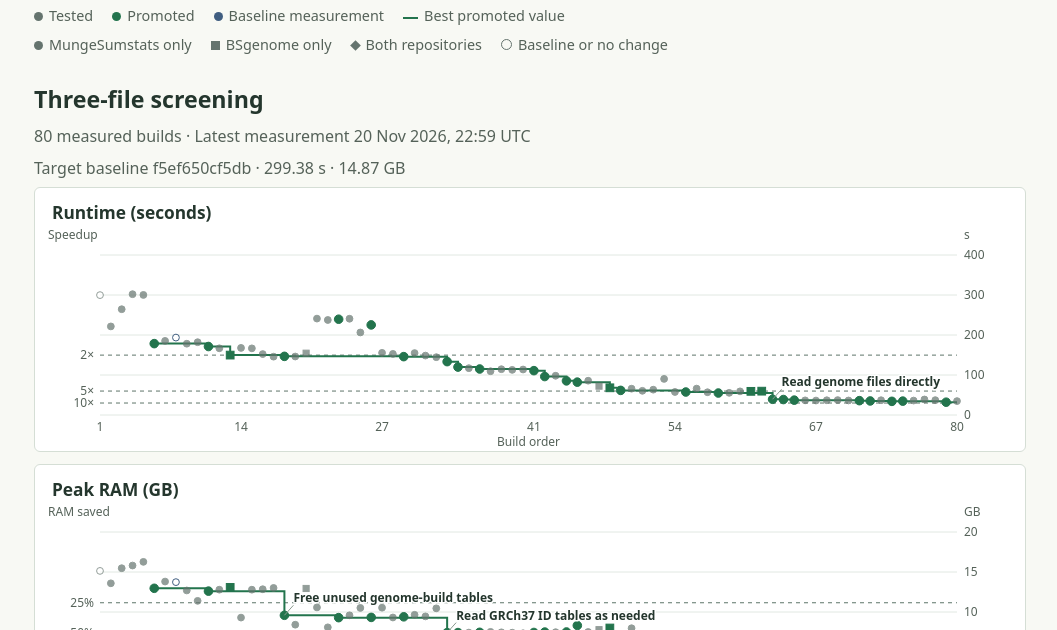
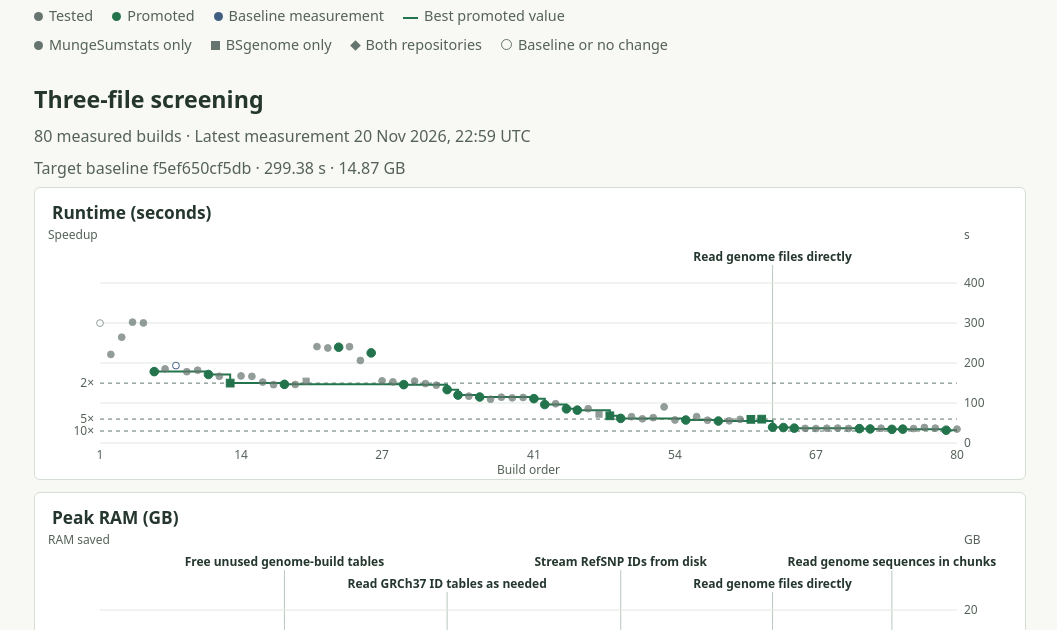
Before and after one commit to jaymoore-research/my-site, a plain HTML site: page mungesumstats/index.html in a window 1280 px wide. Shown: the part 170-800 px from the top of the page, without its empty margins (110-1167 px from the left). Drawn offline with Linux system fonts and the light colour scheme.

Commit message:
Place chart labels in non-overlapping rows at all widths

```diff
--- a/mungesumstats/index.html
+++ b/mungesumstats/index.html
@@ -31,20 +31,18 @@
     .legend .best::before { border-radius:0; width:15px; height:2px; vertical-align:middle; background:var(--kept); }
     .plot { background:white; border:1px solid var(--rule); border-radius:6px; margin:0 0 12px; padding:12px 12px 2px; }
     .plot h3 { margin:0 0 1px 5px; font-size:1.08rem; }
-    svg { width:100%; height:222px; display:block; overflow:visible; }
-    #holdout .plot svg { height:246px; }
+    svg { width:100%; height:calc(var(--plot-height,222px) + var(--annotation-height,0px)); display:block; overflow:visible; }
+    #holdout .plot svg { --plot-height:246px; }
     svg text { font:12px system-ui,sans-serif; fill:var(--muted); }
     svg .change-label { fill:var(--ink); font-weight:650; paint-order:stroke; stroke:white; stroke-width:3px; stroke-linejoin:round; pointer-events:none; }
-    .change-notes { display:none; margin:0 0 9px; padding-left:23px; color:var(--muted); font-size:.9rem; }
-    @media(max-width:650px) { .change-notes:not([hidden]) { display:block; } }
     svg .point { cursor:pointer; }
     svg .point:focus-visible .point-mark, svg .point.selected .point-mark { stroke:#132d21; stroke-width:2.2px; }
     svg .point:focus-visible { outline:none; }
     .detail { min-height:3.6rem; margin:9px 0; color:var(--ink); font-size:.94rem; }
     .methods { font-size:.92rem; border-top:1px solid var(--rule); padding-top:10px; }
-    @media(max-width:520px) { main { padding:23px 12px 34px; } .plot { padding:9px 5px 1px; } svg { height:197px; } #holdout .plot svg { height:217px; } }
+    @media(max-width:520px) { main { padding:23px 12px 34px; } .plot { padding:9px 5px 1px; } svg { --plot-height:197px; } #holdout .plot svg { --plot-height:217px; } }
   </style>
-  <script src="progress.js?v=clean-labels" defer></script>
+  <script src="progress.js?v=inline-labels" defer></script>
 </head>
 <body>
   <main>
@@ -72,12 +70,10 @@
       <section class="plot" aria-labelledby="screening-runtime-title">
         <h3 id="screening-runtime-title">Runtime (seconds)</h3>
         <svg data-runtime role="group" aria-labelledby="screening-runtime-title"></svg>
-        <ol class="change-notes" data-runtime-notes hidden></ol>
       </section>
       <section class="plot" aria-labelledby="screening-ram-title">
         <h3 id="screening-ram-title">Peak RAM (GB)</h3>
         <svg data-ram role="group" aria-labelledby="screening-ram-title"></svg>
-        <ol class="change-notes" data-ram-notes hidden></ol>
       </section>
       <p class="detail" data-detail aria-live="polite">Focus or hover over a mark for measurements.</p>
     </section>
@@ -94,12 +90,10 @@
       <section class="plot" aria-labelledby="holdout-runtime-title">
         <h3 id="holdout-runtime-title">Runtime (seconds)</h3>
         <svg data-runtime role="group" aria-labelledby="holdout-runtime-title"></svg>
-        <ol class="change-notes" data-runtime-notes hidden></ol>
       </section>
       <section class="plot" aria-labelledby="holdout-ram-title">
         <h3 id="holdout-ram-title">Peak RAM (GB)</h3>
         <svg data-ram role="group" aria-labelledby="holdout-ram-title"></svg>
-        <ol class="change-notes" data-ram-notes hidden></ol>
       </section>
       <p class="detail" data-detail aria-live="polite">Focus or hover over a mark for measurements.</p>
     </section>
--- a/mungesumstats/progress.js
+++ b/mungesumstats/progress.js
@@ -82,52 +82,90 @@ function actualValue(point, metric) {
   return point[metric] * (metric === "gib" ? 1.073741824 : 1);
 }
 
-function drawChanges(svg, notes, changes, left, right, top, bottom, compact) {
-  notes.replaceChildren();
-  notes.hidden = !compact || changes.length === 0;
-  const boxes = [];
-  changes.forEach(({x, y, description}, i) => {
-    if (compact) {
-      element(svg, "text", {x:x+5, y:y-6, class:"change-label"}, i+1);
-      const item = document.createElement("li");
-      item.textContent = description;
-      notes.append(item);
-      return;
+function layoutChanges(svg, changes, x, width) {
+  const guides = element(svg, "g", {class:"change-guides", "aria-hidden":"true", "pointer-events":"none"});
+  const captions = element(svg, "g", {class:"change-captions"});
+  const rows = [];
+  const padding = 6;
+  for (const change of changes) {
+    const label = element(captions, "text", {class:"change-label"});
+    const lines = [];
+    let line = "";
+    for (const word of change.description.split(" ")) {
+      label.textContent = line ? line + " " + word : word;
+      if (line && label.getComputedTextLength() > width - 2*padding) {
+        lines.push(line);
+        line = word;
+      } else {
+        line = label.textContent;
+      }
     }
-    const label = element(svg, "text", {class:"change-label"}, description);
-    const width = label.getComputedTextLength();
-    const preferredX = x + 9 + width <= right ? x + 9 : x - 9 - width;
-    const labelX = Math.max(left, Math.min(preferredX, right-width));
-    const preferredY = Math.max(top+11, Math.min(y-13, bottom-3));
-    const overlapping = boxes.filter(box => labelX+width+8 >= box.left && labelX <= box.right+8);
-    const candidates = [preferredY, top+11, bottom-3, ...overlapping.flatMap(box => [box.y-18, box.y+18])];
-    const labelY = candidates.sort((a,b) => Math.abs(a-preferredY) - Math.abs(b-preferredY)).find(line =>
-      line >= top+11 && line <= bottom-3 && overlapping.every(box => Math.abs(line-box.y) >= 17) &&
-      Math.abs(line-y) >= 11
-    ) ?? preferredY;
-    label.setAttribute("x", labelX);
-    label.setAttribute("y", labelY);
-    boxes.push({left:labelX, right:labelX+width, y:labelY});
-    const endX = Math.max(labelX, Math.min(x, labelX+width));
-    element(svg, "line", {x1:x, x2:endX, y1:y, y2:labelY+3, stroke:"#8b9b90", "pointer-events":"none"});
-  });
+    lines.push(line);
+    const labelWidth = Math.max(...lines.map(text => {
+      label.textContent = text;
+      return label.getComputedTextLength();
+    }));
+    label.textContent = "";
+    const pointX = x(change.index);
+    const left = Math.max(padding, Math.min(pointX-labelWidth/2, width-padding-labelWidth));
+    const right = left + labelWidth;
+    const entry = {...change, label, lines, left, right, pointX};
+    let row = rows.find(items => items.every(item => right+12 <= item.left || left >= item.right+12));
+    if (!row) {
+      row = [];
+      rows.push(row);
+    }
+    row.push(entry);
+  }
+  let rowY = 34;
+  const placed = [];
+  for (const row of rows) {
+    for (const {label, lines, left, right, pointX, value} of row) {
+      lines.forEach((text, i) => element(label, "tspan", {x:left, y:rowY+i*15}, text));
+      placed.push({value, pointX, x:Math.max(left, Math.min(pointX, right)), y:rowY+(lines.length-1)*15+4});
+    }
+    rowY += Math.max(...row.map(item => item.lines.length))*15 + 7;
+  }
+  return {
+    height:rows.length ? rowY-28 : 0,
+    connect(y) {
+      for (const guide of placed) {
+        element(guides, "line", {x1:guide.x, y1:guide.y, x2:guide.pointX, y2:y(guide.value), stroke:"#bac7bd"});
+      }
+    },
+  };
 }
 
-function draw(svg, notes, metric, unit, panel, select) {
+function draw(svg, metric, unit, panel, select) {
   const points = panel.points;
   const width = svg.clientWidth;
-  const height = svg.clientHeight;
-  const left = 53, right = width - 56, top = 28, bottom = height - 34;
+  const left = 53, right = width - 56;
   if (right <= left) return;
   svg.replaceChildren();
-  svg.setAttribute("viewBox", `0 0 ${width} ${height}`);
   const baseline = actualValue(panel.baseline, metric);
   const max = Math.max(baseline, ...points.map(point => actualValue(point, metric)));
   const step = 10 ** Math.floor(Math.log10(max / 4));
   const interval = [1, 2, 2.5, 5, 10].map(v => v * step).find(v => v >= max / 4);
   const limit = interval * Math.ceil(max / interval);
   const x = i => left + (points.length === 1 ? 0.5 : i / (points.length - 1)) * (right - left);
+  let best = Infinity;
+  const bestSteps = [], changes = [];
+  points.forEach((point, index) => {
+    if (point.status !== "kept" && !(index === 0 && point.status === "reference")) return;
+    const value = actualValue(point, metric);
+    if (value >= best) return;
+    const description = changeDescriptions[point.commitSha];
+    if (Number.isFinite(best) && 1-value/best >= .20 && description) changes.push({index, value, description});
+    bestSteps.push({index, value});
+    best = value;
+  });
+  const annotations = layoutChanges(svg, changes, x, width);
+  svg.style.setProperty("--annotation-height", annotations.height + "px");
+  const height = svg.clientHeight;
+  const top = 28 + annotations.height, bottom = height - 34;
+  svg.setAttribute("viewBox", `0 0 ${width} ${height}`);
   const y = value => bottom - value / limit * (bottom - top);
+  annotations.connect(y);
 
   element(svg, "text", {x:1, y:12}, metric === "seconds" ? "Speedup" : "RAM saved");
   element(svg, "text", {x:right+7, y:12}, unit);
@@ -152,18 +190,10 @@ function draw(svg, notes, metric, unit, panel, select) {
     element(svg, "text", {x:left-6, y:y(value)+4, "text-anchor":"end"}, label.replace(" less", ""));
   }
 
-  let path = "", best = Infinity;
-  const changes = [];
-  points.forEach((point, i) => {
-    if (point.status !== "kept" && !(i === 0 && point.status === "reference")) return;
-    const next = actualValue(point, metric);
-    if (next >= best) return;
-    const drop = 1 - next / best;
-    const description = changeDescriptions[point.commitSha];
-    if (Number.isFinite(best) && drop >= .20 && description) changes.push({x:x(i), y:y(next), description});
-    path += best === Infinity ? `M ${x(i)} ${y(next)}` : ` H ${x(i)} V ${y(next)}`;
-    best = next;
-  });
+  let path = "";
+  for (const {index, value} of bestSteps) {
+    path += path ? ` H ${x(index)} V ${y(value)}` : `M ${x(index)} ${y(value)}`;
+  }
   if (path) element(svg, "path", {d:path + ` H ${right}`, fill:"none", stroke:colours.kept, "stroke-width":2});
 
   points.forEach((point, i) => {
@@ -173,7 +203,6 @@ function draw(svg, notes, metric, unit, panel, select) {
     const label = `${point.commit}, ${numbers.format(amount)} ${unit}, ${relative}, ${statuses[point.status]}`;
     drawPoint(svg, x(i), y(amount), point, i, label, select);
   });
-  drawChanges(svg, notes, changes, left, right, top, bottom, width < 620);
 }
 
 function setup(section, panels, initial) {
@@ -186,8 +215,8 @@ function setup(section, panels, initial) {
   const baselineNote = section.querySelector("[data-baseline]");
   const detail = section.querySelector("[data-detail]");
   const charts = [
-    [section.querySelector("[data-runtime]"), section.querySelector("[data-runtime-notes]"), "seconds", "s"],
-    [section.querySelector("[data-ram]"), section.querySelector("[data-ram-notes]"), "gib", "GB"],
+    [section.querySelector("[data-runtime]"), "seconds", "s"],
+    [section.querySelector("[data-ram]"), "gib", "GB"],
   ];
   let panel, selectedIndex = null, resizeFrame;
   const select = index => {
@@ -195,7 +224,7 @@ function setup(section, panels, initial) {
     showPoint(section, panel, index);
   };
   function paint() {
-    charts.forEach(([svg, notes, metric, unit]) => draw(svg, notes, metric, unit, panel, select));
+    charts.forEach(([svg, metric, unit]) => draw(svg, metric, unit, panel, select));
     if (selectedIndex !== null) select(selectedIndex);
   }
   function switchCohort() {
```
